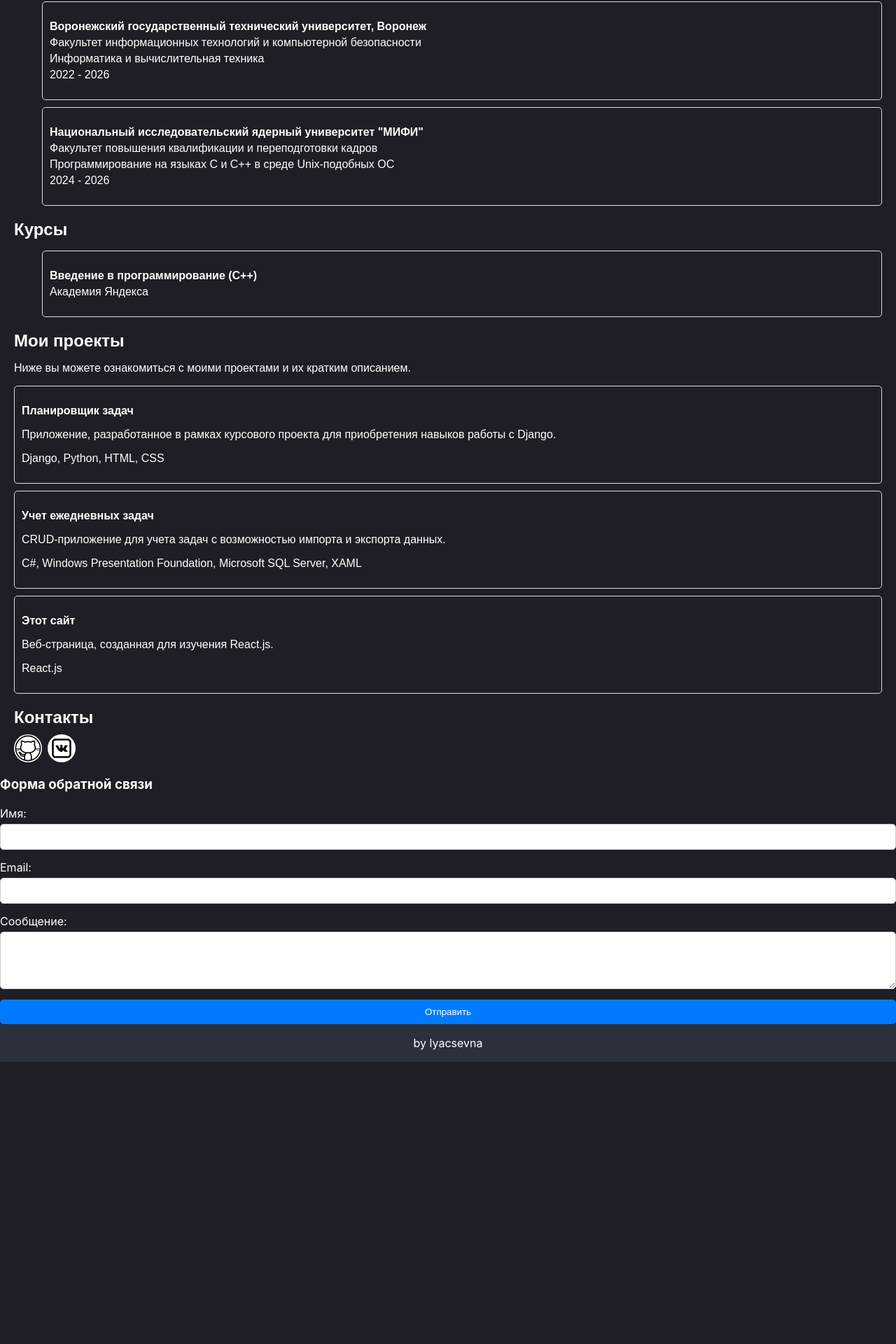
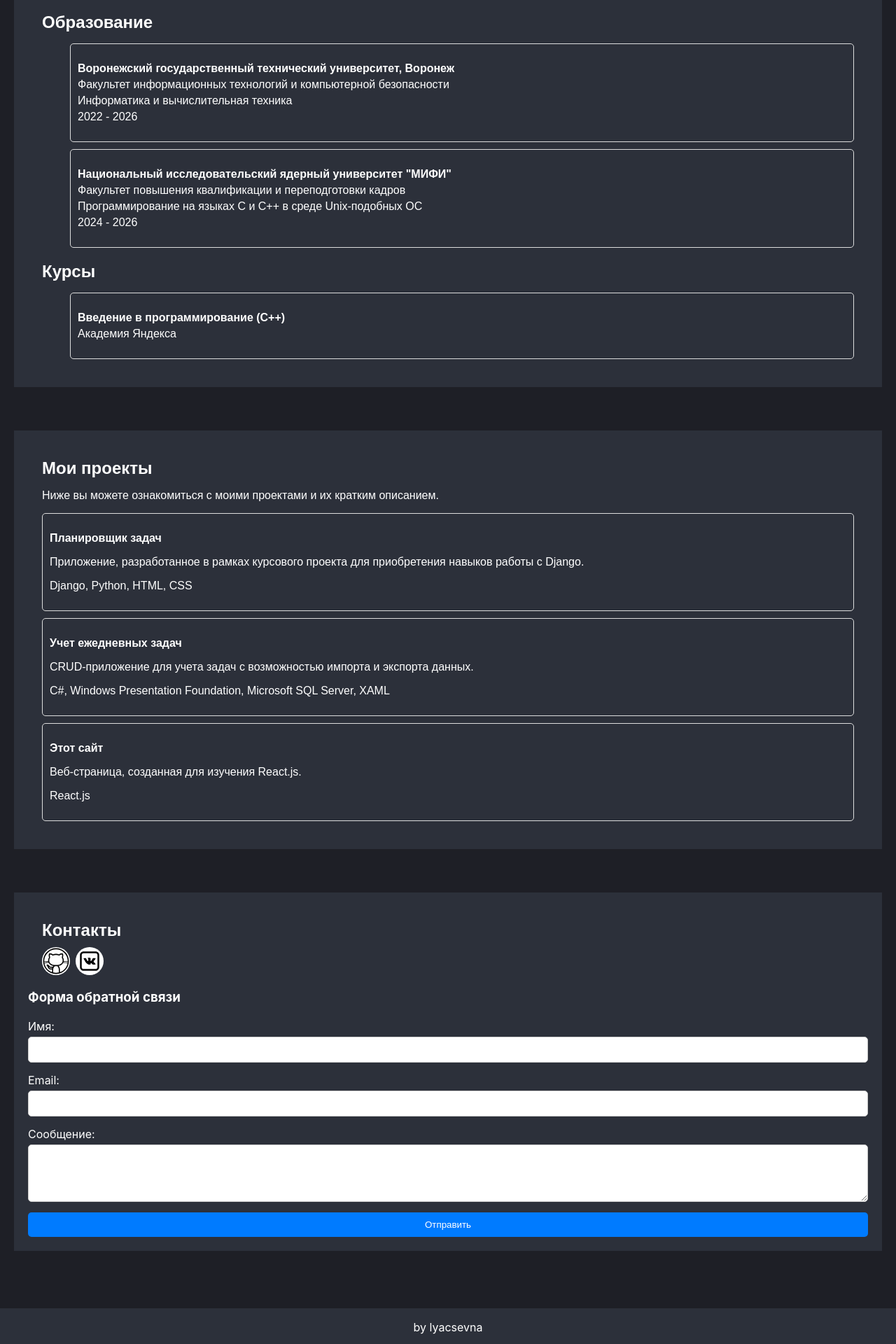
Before and after one commit to lyacsevna/AboutMe, a React (Create React App) app: page / in a window 1280 px wide. Shown: the part 340-2260 px from the top of the page at 70% size. Before the commit the page ends 1857 px from the top, so only its background shows below. Built offline with nearby package versions, Linux system fonts and the light colour scheme.

Commit message:
Resuming a working app.js structure

```diff
--- a/src/App.css
+++ b/src/App.css
@@ -34,9 +34,6 @@ section {
   font-family: Arial, sans-serif;
 }
 
-h2 {
-
-}
 
 h1 {
   font-family: source-code-pro, Menlo, Monaco, Consolas, 'Courier New',
--- a/src/App.js
+++ b/src/App.js
@@ -9,12 +9,18 @@ const App = () => {
   return (
     <>
       <body>
-        <main>
+        <div className='container'>
           <AboutMe />
-          <EducationSection />
-          <Projects />
-          <Contacts/>
-        </main>
+          <div className='item'>
+            <EducationSection />
+          </div>
+          <div className='item'>
+            <Projects />
+          </div>
+          <div className='item'>
+            <Contacts />
+          </div>
+        </div>
         <footer>
           <FooterFunction />
         </footer>
```
